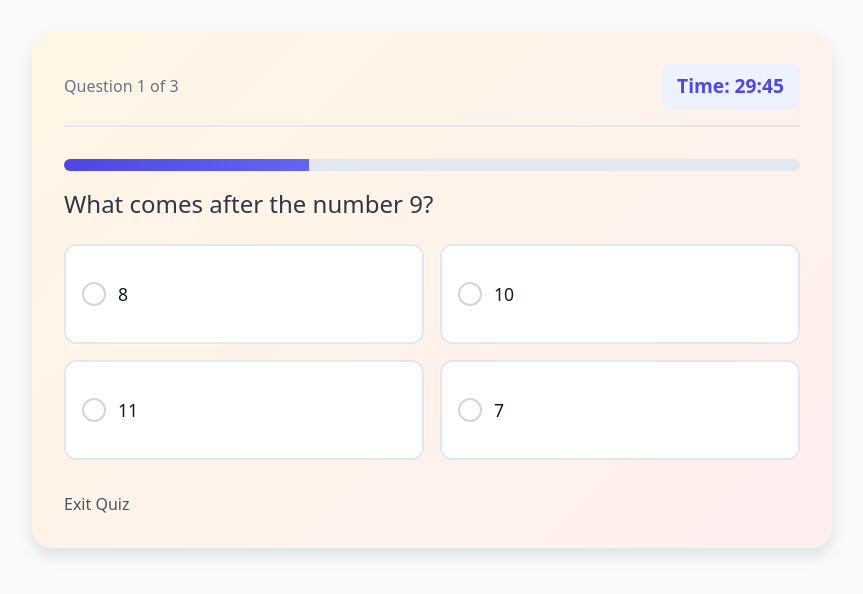
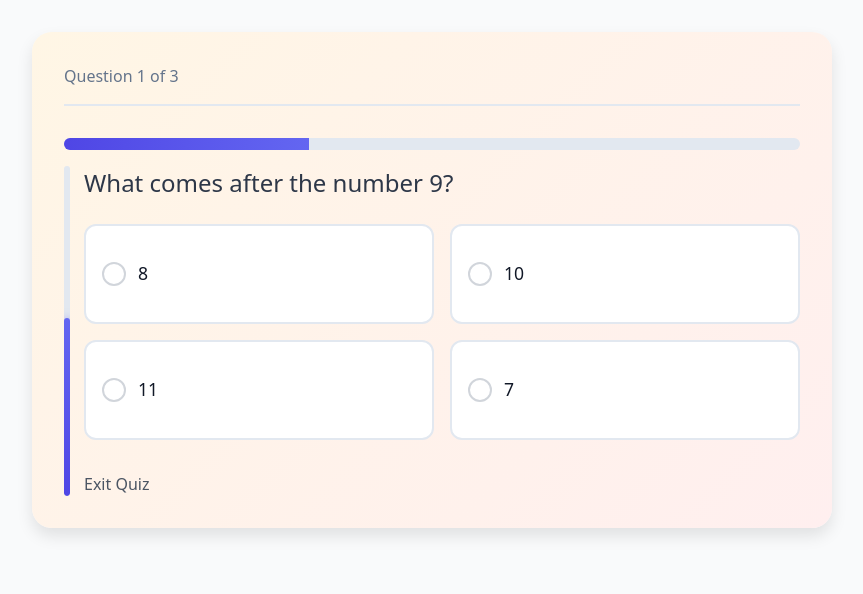
Before and after one commit to chandreshv/quizonic-fe, a React (Vite) app: page /quiz/1/attempt/1 in a window 1280 px wide. Shown: the top 594 px of the page, without its empty margins (208-1071 px from the left). Built offline with nearby package versions, Linux system fonts and the light colour scheme.

Commit message:
Added timer on each question

```diff
--- a/src/pages/quiz/QuizAttemptPage.tsx
+++ b/src/pages/quiz/QuizAttemptPage.tsx
@@ -1,4 +1,4 @@
-import { useState, useEffect } from 'react';
+import { useState, useEffect, useRef } from 'react';
 import { useParams, useNavigate } from 'react-router-dom';
 import { useQuery } from '@tanstack/react-query';
 import { quizService } from '../../api/quizService';
@@ -14,6 +14,9 @@ export const QuizAttemptPage = () => {
   const [answerChecked, setAnswerChecked] = useState(false);
   const [isCorrect, setIsCorrect] = useState(false);
   const [showExplanation, setShowExplanation] = useState(false);
+  const [timerHeight, setTimerHeight] = useState(0);
+  const timerIntervalRef = useRef<NodeJS.Timeout | null>(null);
+  const questionTimerDuration = 10000; // 10 seconds in milliseconds
 
   const { data: questions, isLoading } = useQuery({
     queryKey: ['quiz-questions', quizId],
@@ -23,6 +26,42 @@ export const QuizAttemptPage = () => {
   const currentQuestion: Question | undefined = questions?.[currentQuestionIndex];
   const isLastQuestion = currentQuestionIndex === (questions?.length ?? 0) - 1;
   const progress = ((currentQuestionIndex + 1) / (questions?.length ?? 1)) * 100;
+
+  // Effect to handle question timer
+  useEffect(() => {
+    // Reset timer when question changes or answer is checked
+    setTimerHeight(0);
+
+    if (timerIntervalRef.current) {
+      clearInterval(timerIntervalRef.current);
+      timerIntervalRef.current = null;
+    }
+
+    if (!answerChecked) {
+      // Start the timer
+      const startTime = Date.now();
+      const intervalTime = 100; // Update every 100ms for smooth animation
+
+      timerIntervalRef.current = setInterval(() => {
+        const elapsedTime = Date.now() - startTime;
+        const progress = Math.min(elapsedTime / questionTimerDuration, 1);
+        setTimerHeight(progress * 100);
+
+        // If timer reaches 100%, auto-select a random option if none selected
+        if (progress >= 1 && selectedOption === null && !answerChecked) {
+          // Time's up - select a random option
+          const randomOption = Math.floor(Math.random() * (currentQuestion?.options.length || 4));
+          handleOptionSelect(randomOption);
+        }
+      }, intervalTime);
+    }
+
+    return () => {
+      if (timerIntervalRef.current) {
+        clearInterval(timerIntervalRef.current);
+      }
+    };
+  }, [currentQuestionIndex, answerChecked]);
 
   // Effect to move to next question after delay
   useEffect(() => {
@@ -111,7 +150,6 @@ export const QuizAttemptPage = () => {
         <div className="question-number">
           Question {currentQuestionIndex + 1} of {questions?.length}
         </div>
-        <div className="timer">Time: 29:45</div>
       </div>
 
       <div className="progress-bar">
@@ -122,6 +160,14 @@ export const QuizAttemptPage = () => {
       </div>
 
       <div className="question-container">
+        {/* Vertical timer */}
+        <div className="vertical-timer-container">
+          <div
+            className="vertical-timer-fill"
+            style={{ height: `${timerHeight}%` }}
+          />
+        </div>
+
         <h2 className="question-text">{currentQuestion.text}</h2>
 
         {/* Grid layout for options */}
--- a/src/styles/quiz.css
+++ b/src/styles/quiz.css
@@ -106,13 +106,36 @@
   border-bottom: 2px solid #e2e8f0;
 }
 
-.timer {
-  font-size: 1.2rem;
-  font-weight: 600;
-  color: #4F46E5;
-  padding: 0.5rem 1rem;
-  background: #EEF2FF;
-  border-radius: 8px;
+/* Vertical timer styles */
+.vertical-timer-container {
+  position: absolute;
+  left: 0;
+  top: 0;
+  bottom: 0;
+  width: 6px;
+  background-color: #e2e8f0;
+  border-radius: 3px;
+  overflow: hidden;
+}
+
+.vertical-timer-fill {
+  position: absolute;
+  bottom: 0;
+  left: 0;
+  width: 100%;
+  background: linear-gradient(to top, #4F46E5, #6366F1);
+  border-radius: 3px;
+  transition: height 0.1s linear;
+  box-shadow: 0 0 8px rgba(79, 70, 229, 0.5);
+}
+
+@keyframes timerAnimation {
+  from {
+    height: 0%;
+  }
+  to {
+    height: 100%;
+  }
 }
 
 .question-number {
@@ -157,4 +180,6 @@
 
 .question-container {
   animation: fadeIn 0.3s ease-out;
+  position: relative;
+  padding-left: 20px; /* Add padding to make room for the vertical timer */
 }
```
